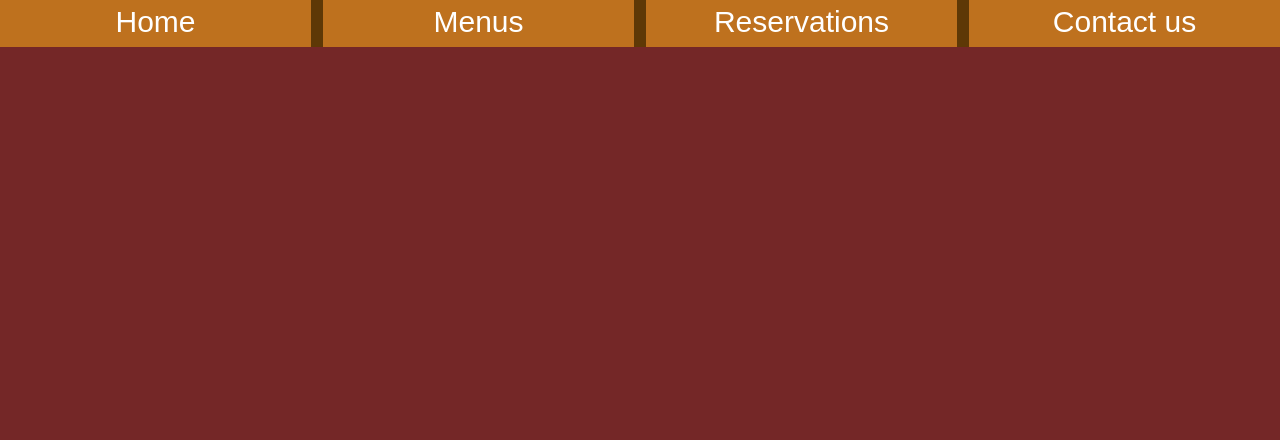
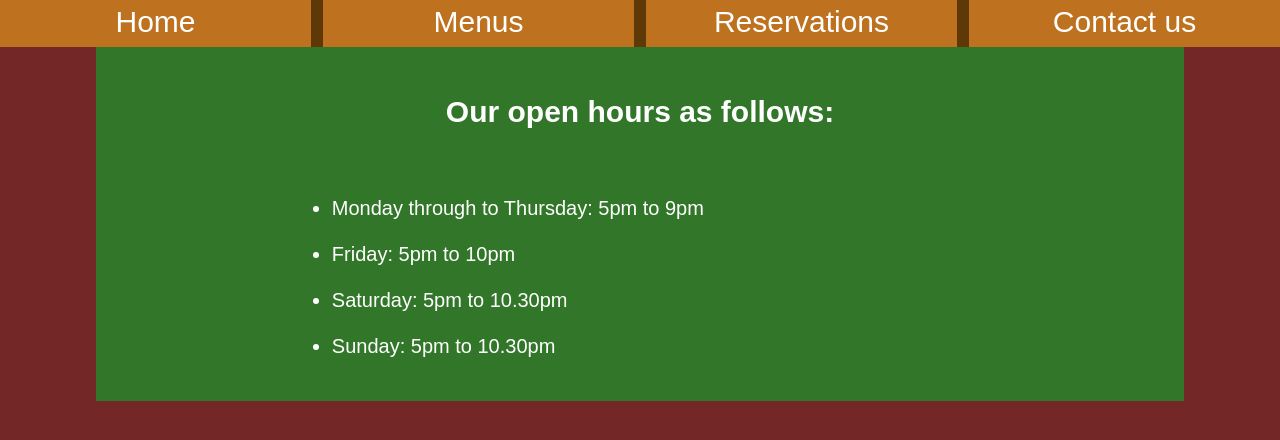
Before and after one commit to Miles343/Haukai-Website, a plain HTML site: page hours.html in a window 1280 px wide. Shown: the part 228-668 px from the top of the page. Drawn offline with Linux system fonts and the light colour scheme.

Commit message:
padding for hours

```diff
--- a/hours.html
+++ b/hours.html
@@ -23,5 +23,26 @@
                 <a href="./contact.html"class="fill-1">Contact us</a>
             </div>
         </nav>
+        <main>
+            <center>
+                <div class="area-1 colorHour">
+                    <br>
+                    <h2>Our open hours as follows:</h2>
+                    <br>
+                    <div class="colorWhite dayPad" align="left" padding-left="10%"> <!--to colour the text white on the green background-->
+                        <ul>
+                            <li>Monday through to Thursday: 5pm to 9pm</li>
+                            <br>
+                            <li>Friday: 5pm to 10pm</li>
+                            <br>
+                            <li>Saturday: 5pm to 10.30pm</li>
+                            <br>
+                            <li>Sunday: 5pm to 10.30pm</li>
+                        </ul>
+                    </div>
+                    <br>
+                </div>
+            </center>
+        </main>
     </body>
 </html>
--- a/layout.css
+++ b/layout.css
@@ -160,6 +160,10 @@ footer{
     padding-left: 10%;
     padding-right: 5%;
 }
+/*--------------hours-------------*/
+div.dayPad{
+    padding-left: 18%;
+}
 /*happens after the above CSS to be able to change them*/
 @media (max-width: 768px) {
     a.fill-1{
```
